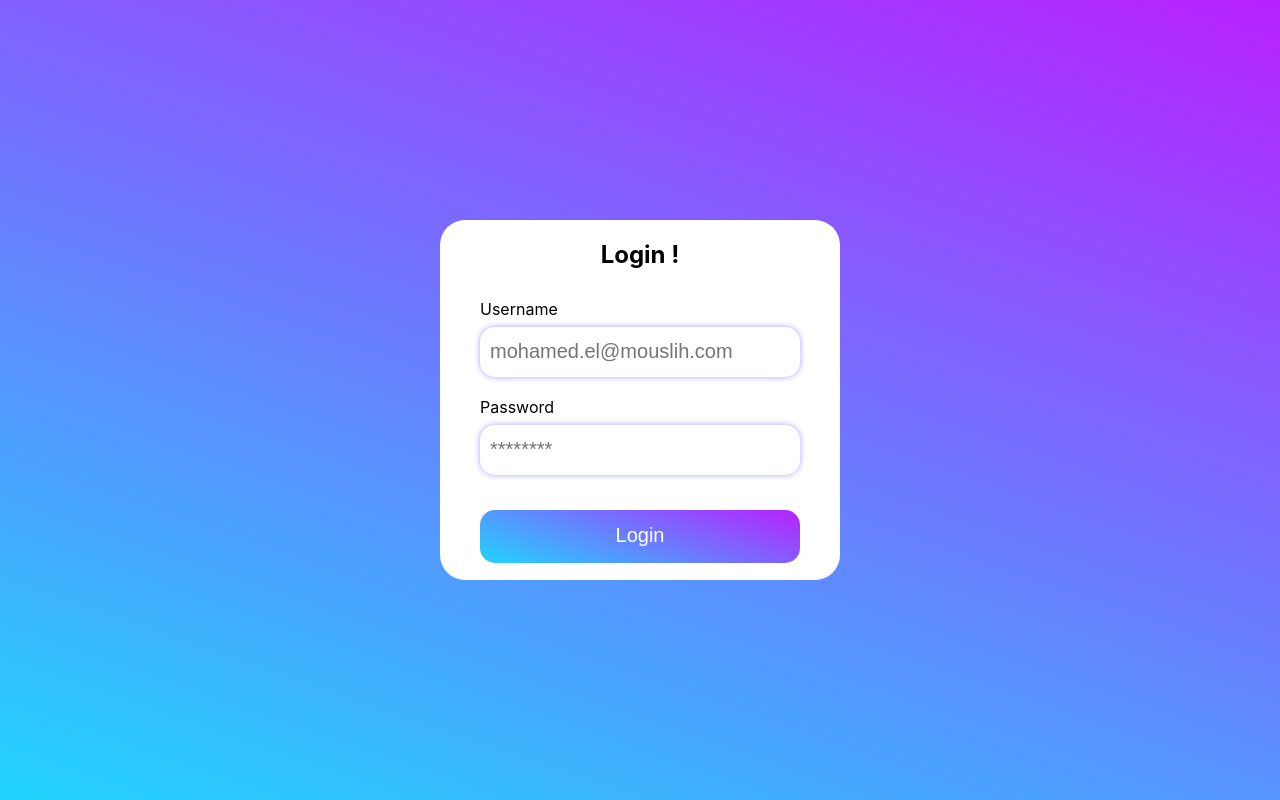
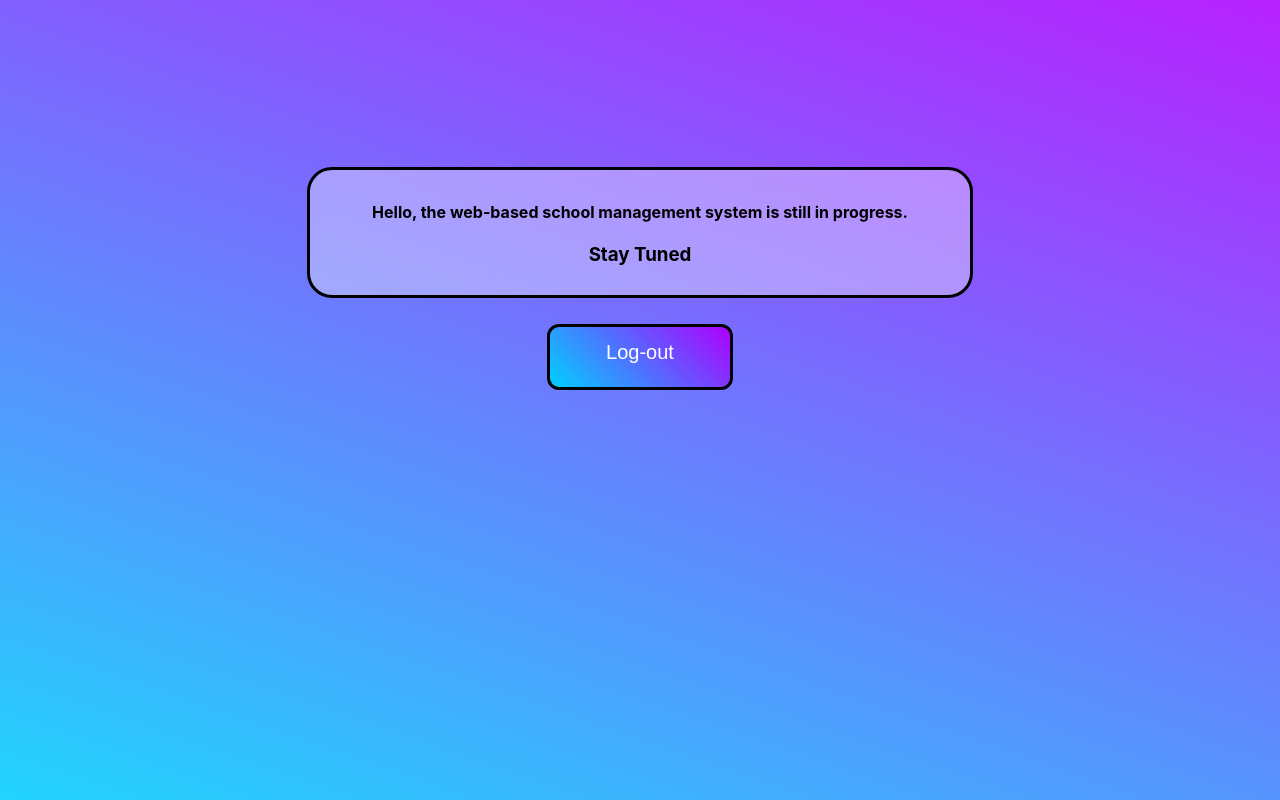
Before and after one commit to simo-eldev/student-management, a React (Create React App) app: page /auth in a window 1280 px wide. Built offline with nearby package versions, Linux system fonts and the light colour scheme; sample sign-in values are in the browser's storage.

Commit message:
Authentification Works with JWT in local storages

```diff
--- /dev/null
+++ b/src/components/auth/AuthContext.jsx
@@ -0,0 +1,77 @@
+import React, { createContext, useState, useEffect } from 'react';
+import axios from 'axios';
+import {useNavigate} from 'react-router-dom';
+
+// Create Auth Context
+export const AuthContext = createContext();
+
+export const AuthProvider = ({ children }) => {
+
+  const navigate = useNavigate();
+  const [user, setUser] = useState(null); // Store logged-in user
+  const [loading, setLoading] = useState(true); // Handle loading state
+
+  // Save JWT in localStorage when logging in
+  const login = async (email, password) => {
+    try {
+      console.log(email , password)
+      // Send POST request to the backend
+      const response = await axios.post("http://localhost:3000/login", {
+        email,
+        password,
+      });
+
+      // Handle successful response
+      if (response.data.token) {
+
+        // Save the token in local storage
+        localStorage.setItem("token", response.data.token)
+
+        ;
+        navigate("/home")
+      }
+
+      if (response.data.token) {
+        localStorage.setItem('token', response.data.token);
+        const userInfo = parseJWT(response.data.token);
+        setUser(userInfo);
+      }
+    } catch (err) {
+      console.error('Login failed:', err);
+    }
+  };
+
+  // Remove JWT from localStorage when logging out
+  const logout = () => {
+    localStorage.removeItem('token');
+    setUser(null);
+  };
+
+  // Load user from JWT stored in localStorage on initial render
+  useEffect(() => {
+    const token = localStorage.getItem('token');
+    if (token) {
+      const userInfo = parseJWT(token);
+      setUser(userInfo);
+    }
+    setLoading(false);
+  }, []);
+
+  // Parse JWT payload
+  const parseJWT = (token) => {
+    try {
+      const base64Url = token.split('.')[1];
+      const base64 = base64Url.replace(/-/g, '+').replace(/_/g, '/');
+      return JSON.parse(window.atob(base64));
+    } catch (e) {
+      console.error('Invalid JWT', e);
+      return null;
+    }
+  };
+
+  return (
+    <AuthContext.Provider value={{ user, login, logout, loading }}>
+      {children}
+    </AuthContext.Provider>
+  );
+};
--- a/src/components/auth/auth.jsx
+++ b/src/components/auth/auth.jsx
@@ -1,123 +1,78 @@
-import "./auth.css";
-import React, { useState, useEffect} from "react";
-import { useNavigate } from "react-router-dom";
+import React, { useState, useContext } from 'react';
+import { AuthContext } from './AuthContext';
+import Home from '../home/home';
+import "./auth.css"
 
-import axios from "axios";
+const LoginPage = () => {
+  const [email, setEmail] = useState('');
+  const [password, setPassword] = useState('');
+  const { login, user } = useContext(AuthContext);
+
+  const handleSubmit = (e) => {
+    e.preventDefault();
+    login(email, password);
+  };
+
+  return (
+    <div>
 
 
-function Auth() {
-
-  const [email, setEmail] = useState("");
-  const [password, setPassword] = useState("");
-  const [emailError, setEmailError] = useState("");
-  const [passwordError, setPasswordError] = useState("");
-
-  const navigate = useNavigate();
-
-  const validateEmail = () => {
-    if (!email) {
-      setEmailError("Email is required");
-      return false;
-    } else if (!/^[^\s@]+@[^\s@]+\.[^\s@]+$/.test(email)) {
-      setEmailError("Invalid email format");
-      return false;
-    } else {
-      setEmailError("");
-      return true;
-    }
-  };
-  const validatePassword = () => {
-    if (!password) {
-      setPasswordError("Password is required");
-      return false;
-    } else {
-      setPasswordError("");
-      return true;
-    }
-  };
+      {user ? (
+        <Home/>
+      ) : (
 
 
+        <>
+
+       <div className='App'>
+
+        <div className='loginContainer'>
 
 
-  const [posts, setPosts] = useState([]);
-  const [loading, setLoading] = useState(true);
-  const [error, setError] = useState(null);
-
-
-  const [Message, setMessage] = useState()
-
-
-
-
-    const handleLogin = async (e) => {
-    e.preventDefault();
-
-    try {
-
-      console.log(email , password)
-      // Send POST request to the backend
-      const response = await axios.post("http://localhost:3000/login", {
-        email,
-        password,
-      });
-
-      // Handle successful response
-      if (response.data.token) {
-        setMessage("Login successful!");
-        console.log(Message)
-        // Save the token in local storage
-        localStorage.setItem("token", response.data.token)
-        navigate("/home")
-        ;
-      }
-    } catch (error) {
-      // Handle errors
-      if (error.response) {
-        setMessage(error.response.data.error);
-      } else {
-        setMessage("An error occurred. Please try again.");
-      }
-    }
-
-  }
+        <h2>Login !</h2>
 
 
 
 
 
-  return (
-    <div className="App">
-      <div className="loginContainer">
-        <h2>Login !</h2>
 
-        <div className="input-container">
-          <label>Username </label>
+
+                <form  className='input-container'  onSubmit={handleSubmit}>
               <input
                 type="email"
-            placeholder="mohamed.el@mouslih.com"
+                placeholder="Email"
                 value={email}
-            onChange={(e) => setEmail(e.target.value)}
-            onBlur={validateEmail}
-          />
-          {/* {renderErrorMessage("uname")} */}
-        </div>
-        <div className="input-container">
-          <label>Password </label>
+                onChange={(e) => setEmail(e.target.value)} />
+
+
+
+
               <input
                 type="password"
-            placeholder="********"
+                placeholder="Password"
                 value={password}
-            onChange={(e) => setPassword(e.target.value)}
-            onBlur={validatePassword}
-          />
-          {/* {renderErrorMessage("pass")} */}
-        </div>
-        <button className="loginBut" onClick={handleLogin}>
+                onChange={(e) => setPassword(e.target.value)} />
+
+
+
+              <button  className = "loginBut" type="submit">
                 <p>Login</p>
               </button>
+
+
+            </form>
+
+
             </div>
             </div>
+
+
+          </>
+      )
+    }
+    </div>
+
   );
-}
+};
 
-export default Auth;
+export default LoginPage;
--- a/src/components/home/home.jsx
+++ b/src/components/home/home.jsx
@@ -1,22 +1,22 @@
 import React from 'react'
-import { useNavigate } from 'react-router-dom'
+import { useNavigate  } from 'react-router-dom'
 import "./home.css"
+import { AuthContext } from '../auth/AuthContext';
+import { useContext } from 'react';
+
+
 
 function Home() {
+  const { user, logout } = useContext(AuthContext);
   const navigate = useNavigate()
 
-  const handlelogout = () => {
-    window.localStorage.removeItem("token")
-    navigate("/auth")
-
-  }
   return (
     <div className='parent'>
       <div className='box'>
         <h4 className='welcome'>Hello, the web-based school management system is still in progress. </h4>
         <h3>Stay Tuned</h3>
       </div>
-      <button className="loginBut1" onClick={handlelogout}>
+      <button className="loginBut1" onClick={logout}>
         <p>Log-out</p>
       </button>
     </div>
--- a/src/utilities/PrivateRoutes.jsx
+++ b/src/utilities/PrivateRoutes.jsx
@@ -1,12 +1,17 @@
 import React from "react";
 import { Navigate } from "react-router-dom";
 import useAuth from "./UseAuth";
+import { useContext } from "react";
+
+import { AuthContext }  from "../components/auth/AuthContext";
 
 const ProtectedRoute = ({ children }) => {
-  const { isAuthenticated } = useAuth();
 
-console.log(isAuthenticated)
-  return isAuthenticated ? children : <Navigate to="/auth" />;
+
+  const { user, loading } = useContext(AuthContext);
+
+
+  return user ? children : <Navigate to="/auth" />;
 };
 
 export default ProtectedRoute;
```
Also changed, not shown: src/components/navbar.jsx (added, +21 -0 lines), src/index.js (+7 -0 lines), 1 other file (tests, documents, lock files or other folders). Lines whose indentation alone changed are shown as unchanged.
